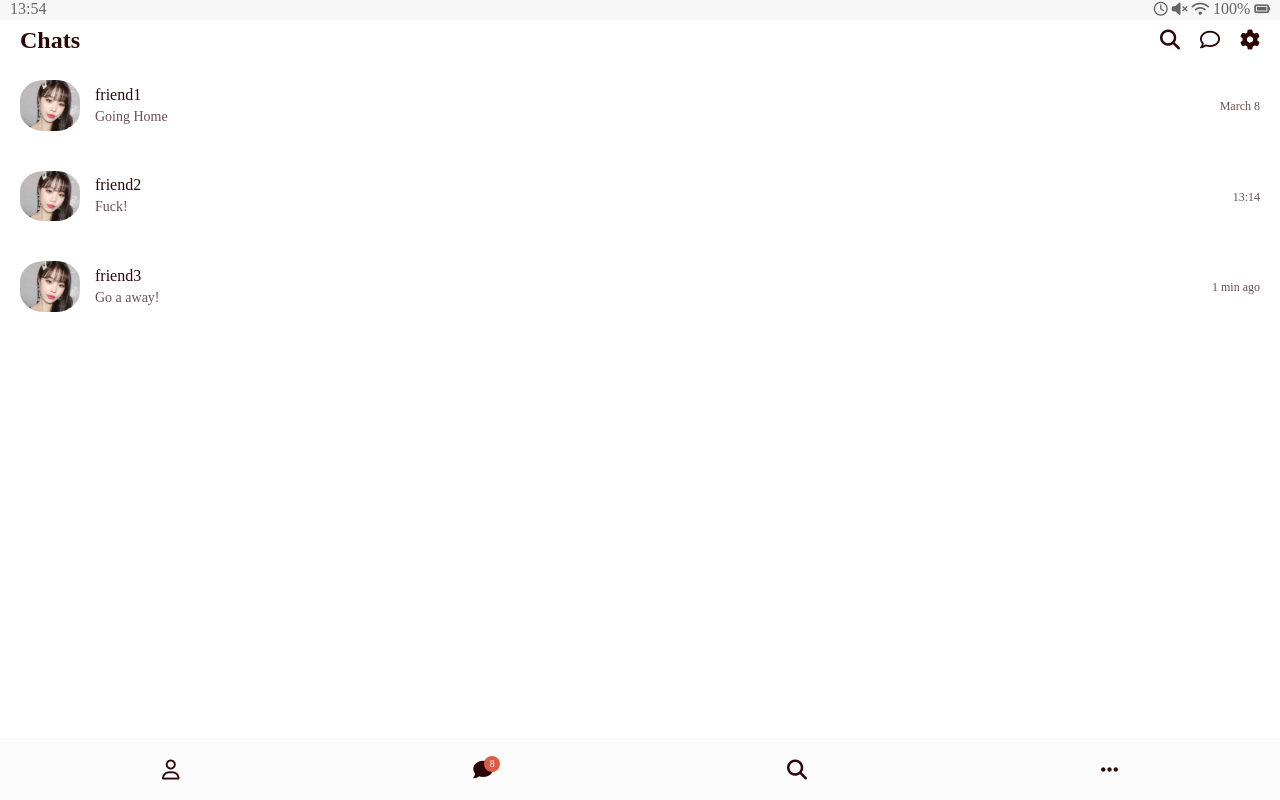
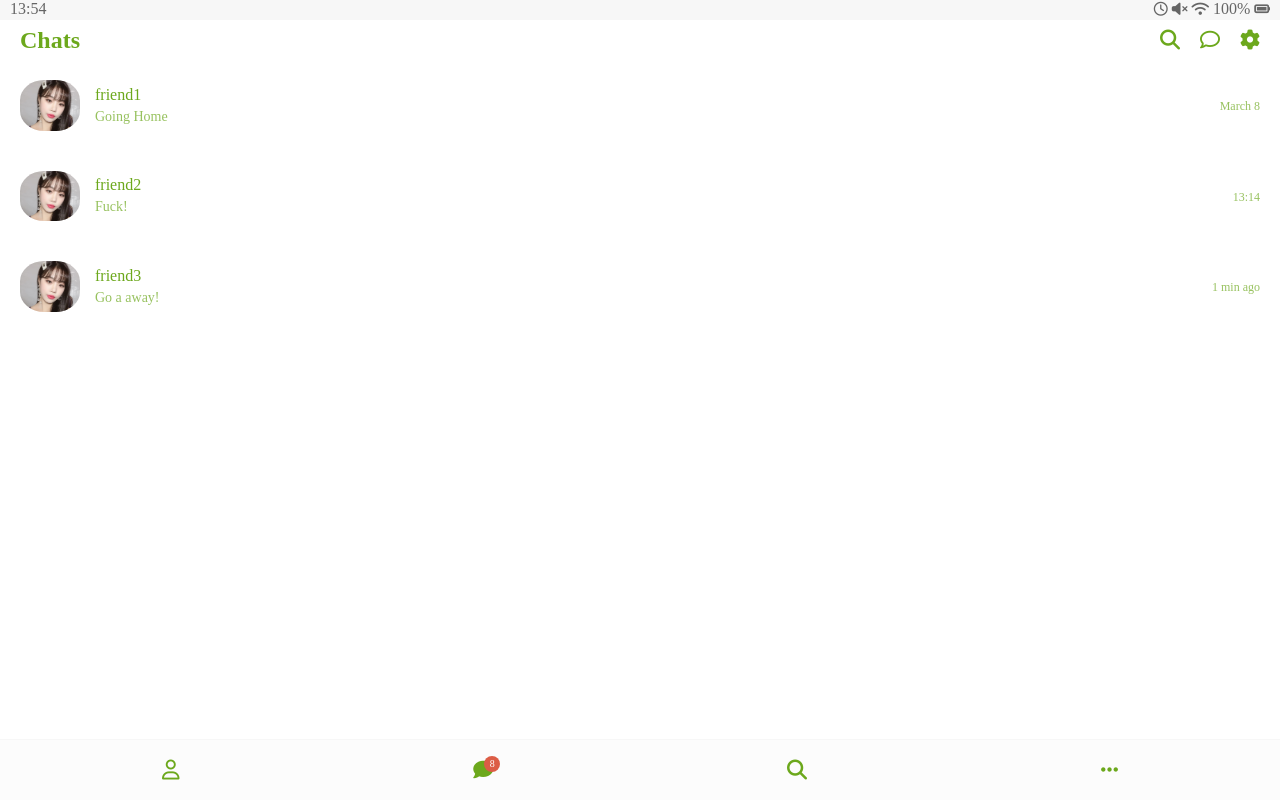
Before and after one commit to 00rigin/kakao-clone, a plain HTML site: page index.html in a window 1280 px wide. Drawn offline with Linux system fonts and the light colour scheme.

Commit message:
hw try_1
hw try_1

```diff
--- a/css/styles.css
+++ b/css/styles.css
@@ -16,7 +16,7 @@ body {
   -ms-overflow-style: none;
   background-color: white;
   padding: 20px 20px;
-  color: #2c0606;
+  color: #6ca81c;
   /*#020202*/
   font-family: "Open Sans" -apple-system, BlinkMacSystemFont, "Segoe UI", Roboto,
     Oxygen, Ubuntu, Cantarell, "Open Sans", "Helvetica Neue", sans-serif;
```
